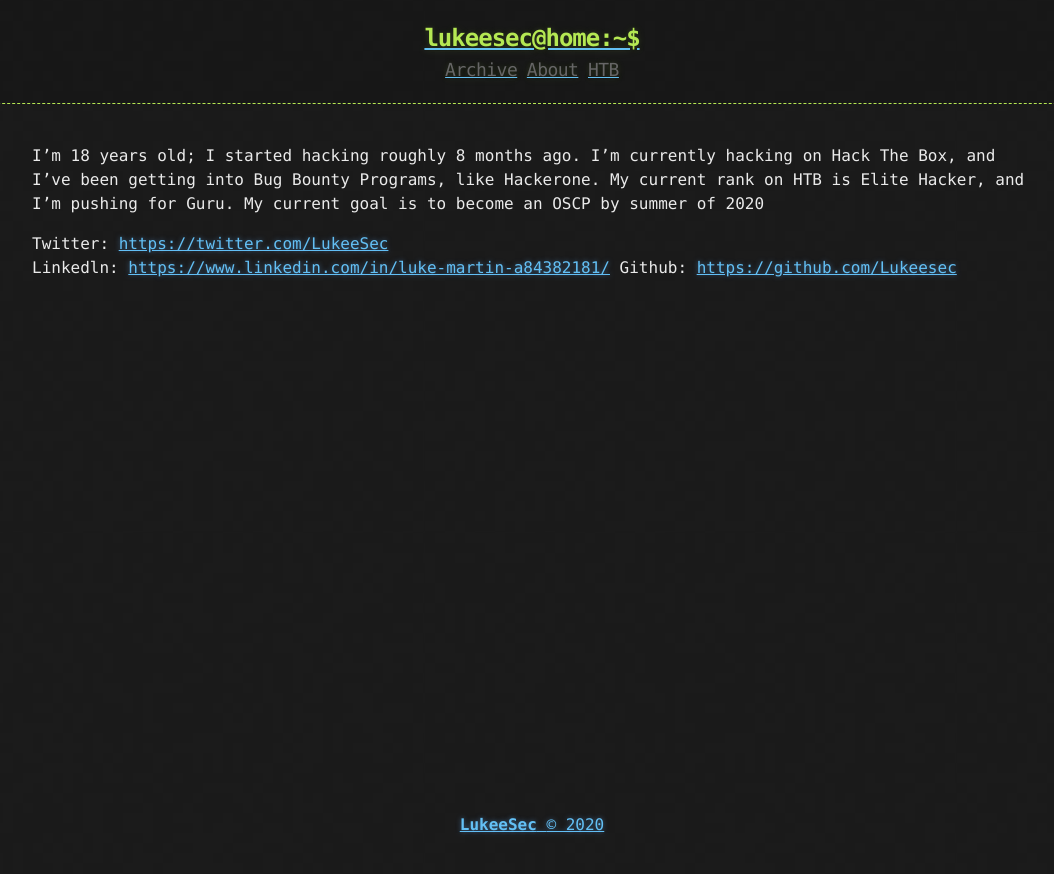
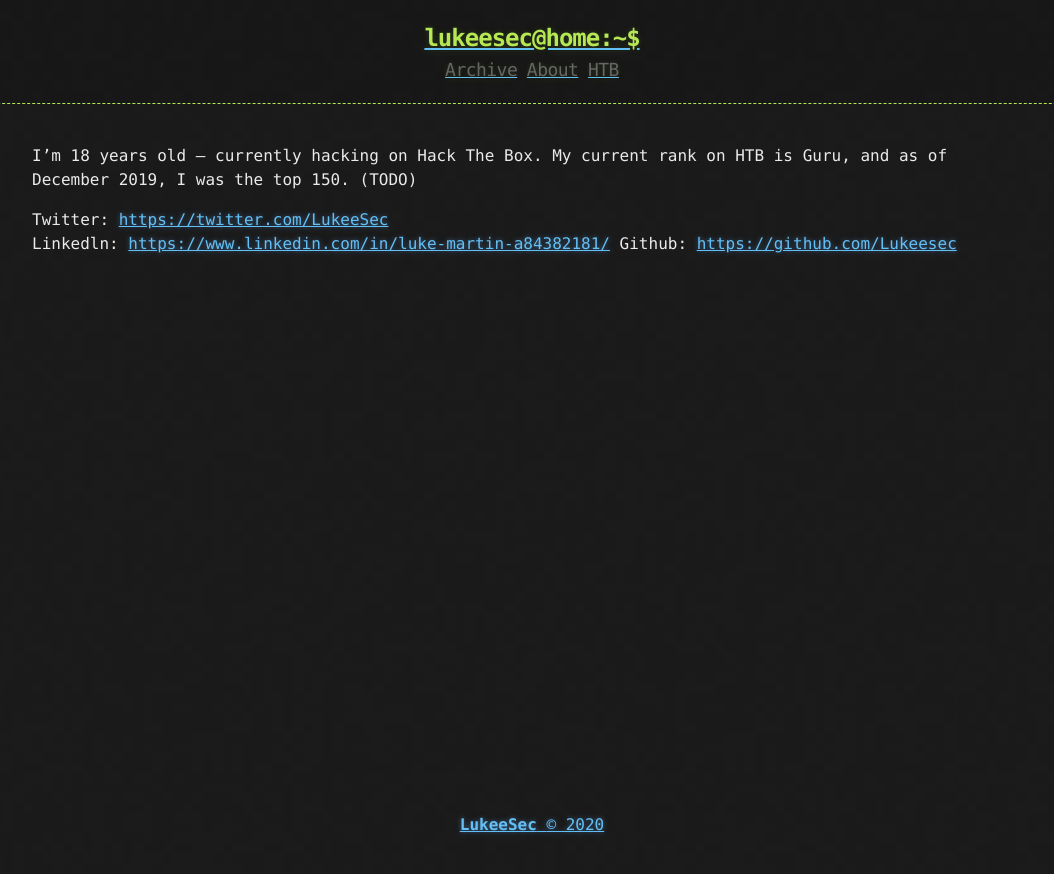
Before and after one commit to Lukeesec/LukeeSec.github.io, a Jekyll site: the page built from about.md, in a window 1280 px wide. Shown: the top 874 px of the page, without its empty margins (108-1162 px from the left). Built offline with Jekyll 4.4.1, drawn with Linux system fonts in a browser that asks for light colours.

Commit message:
Quick update

```diff
--- a/about.md
+++ b/about.md
@@ -3,7 +3,7 @@ layout: page
 title: About
 ---
 
-I'm 18 years old; I started hacking roughly 8 months ago. I'm currently hacking on Hack The Box, and I've been getting into Bug Bounty Programs, like Hackerone. My current rank on HTB is Elite Hacker, and I'm pushing for Guru. My current goal is to become an OSCP by summer of 2020
+I'm 18 years old -- currently hacking on Hack The Box. My current rank on HTB is Guru, and as of December 2019, I was the top 150. (TODO)
 
 Twitter: <https://twitter.com/LukeeSec>
 Linkedln: <https://www.linkedin.com/in/luke-martin-a84382181/>
```
